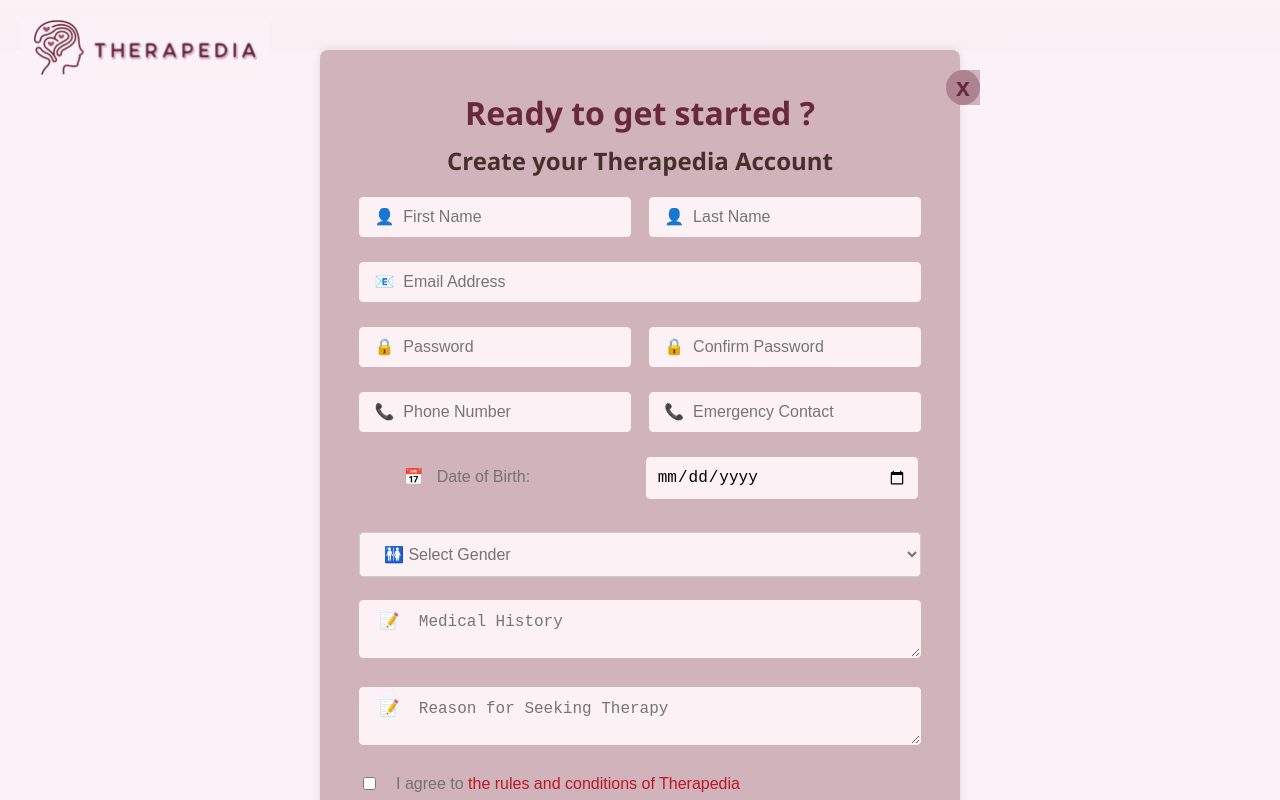
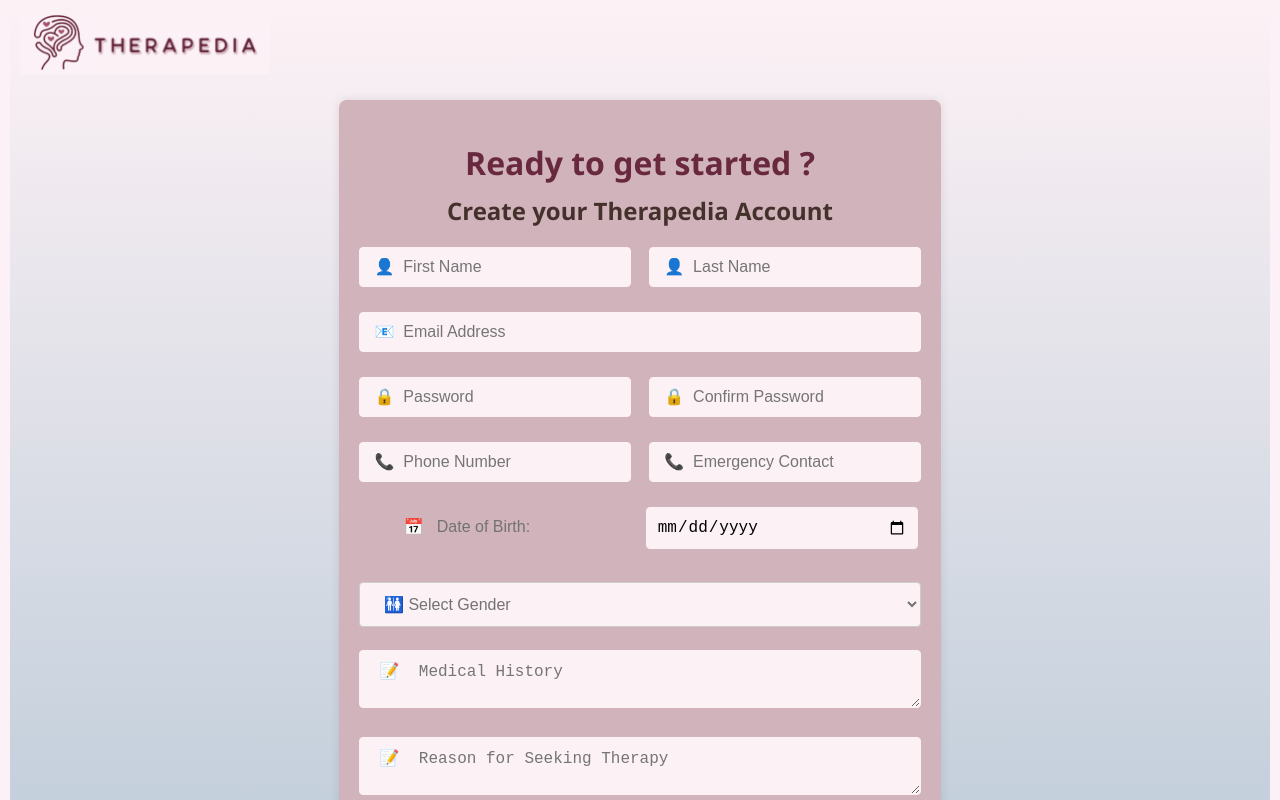
Before and after one commit to MeryemBenSalem/Therapedia, a React (Create React App) app: page /sign_up in a window 1280 px wide. Shown: the top 800 px of the page. Built offline with nearby package versions, Linux system fonts and the light colour scheme.

Commit message:
fixed errors

```diff
--- a/src/Components/Doctors.js
+++ b/src/Components/Doctors.js
@@ -34,7 +34,7 @@ function Doctors() {
         />
         <DoctorCard
           img={profile2}
-          name="Dr. Amine HAMDI"
+          name="Dr. Amine BARYOUCHA"
           title="Family and Marriage Therapy"
           stars="4.8"
           reviews="700"
--- a/src/Pages/Sign_in.js
+++ b/src/Pages/Sign_in.js
@@ -1,6 +1,8 @@
 import React, { useState } from 'react';
 import '../Styles/sign_in.css';
 import { Link } from 'react-router-dom';
+import logo from '../assets/logo.png';
+
 
 const Sign_in = () => {
     const [formData, setFormData] = useState({
@@ -24,7 +26,15 @@ const Sign_in = () => {
 
     return (
         <div className="container">
+
+
+
             <div className="sign-in-container">
+
+            <div className="logo-container">
+        <img src={logo} alt="Therapedia Logo" className="logo" />
+      </div>
+
                 <h1>Welcome Back!</h1>
                 <h2>Sign In to Your Account</h2>
                 <form onSubmit={handleSubmit}>
--- a/src/Pages/sign_up.js
+++ b/src/Pages/sign_up.js
@@ -3,7 +3,6 @@ import React, { useState } from 'react';
 import '../Styles/sign_up.css';
 import logo from '../assets/logo.png';
 import cond from '../assets/terms&conditions.pdf';
-import { Link } from 'react-router-dom';
 
 
 
@@ -39,14 +38,14 @@ const SignUp = () => {
   };
 
   return (
-
-    <div className="sign-up-container">
-        <div className="close-button-container">
-    <Link to="/welcome" className="close-button">x</Link>
-  </div>
+    <div className="container">
       <div className="logo-container">
         <img src={logo} alt="Therapedia Logo" className="logo" />
       </div>
+
+    <div className="sign-up-container">
+
+
 
       <h1>Ready to get started ?</h1>
       <h2>Create your Therapedia Account</h2>
@@ -175,6 +174,7 @@ const SignUp = () => {
 
       </form>
     </div>
+    </div>
   );
 };
 
--- a/src/Pages/sign_up_doc.js
+++ b/src/Pages/sign_up_doc.js
@@ -3,7 +3,6 @@ import React, { useState } from 'react';
 import '../Styles/sign_up_doc.css';
 import logo from '../assets/logo.png';
 import cond from '../assets/terms&conditions.pdf';
-import { Link } from 'react-router-dom';
 
 
 
@@ -39,14 +38,14 @@ const SignUp = () => {
   };
 
   return (
+    <div className="container">
+       <div className="logo-container">
+        <img src={logo} alt="Therapedia Logo" className="logo" />
+      </div>
 
     <div className="sign-up-container">
-        <div className="close-button-container">
-    <Link to="/welcome" className="close-button">x</Link>
-  </div>
-      <div className="logo-container">
-        <img src={logo} alt="Therapedia Logo" className="logo" />
-      </div>
+
+
 
       <h1>Ready to get started ?</h1>
       <h2>Join Therapedia & Make a Difference </h2>
@@ -169,6 +168,7 @@ const SignUp = () => {
 
       </form>
     </div>
+    </div>
     );
 };
 
--- a/src/Styles/Footer.css
+++ b/src/Styles/Footer.css
@@ -1,9 +1,11 @@
 .footer-section {
-    background-color: #1B2433;
+    background-color: linear-gradient(to bottom, #B0C4D3 , #FCF1F5);
+    ;
+    padding: 20px 0; /* Reduced padding to decrease height */
 }
 
 .footer-container {
-    padding: 40px;
+    padding: 20px; /* Reduced padding to decrease height */
     display: flex;
     justify-content: space-between;
     align-items: flex-start;
@@ -24,11 +26,9 @@
     letter-spacing: .8px;
 }
 
-
-
 .ft-description {
     width: 420px;
-    margin: 16px 0 40px;
+    margin: 16px 0 20px; /* Adjusted margin to reduce height */
     color: #293241;
     font-family: 'Rubik', sans-serif;
     font-size: 20px;
@@ -38,7 +38,7 @@
 
 /* Lists */
 .ft-list-title {
-    margin: 16px 0;
+    margin: 16px 0; /* Adjusted margin to reduce height */
     font-family: 'Rubik', sans-serif;
     font-size: 24px;
     font-weight: bold;
@@ -61,7 +61,7 @@
 }
 
 .ft-list-items li {
-    margin: 24px 0;
+    margin: 16px 0; /* Adjusted margin to reduce height */
     font-family: 'Rubik', sans-serif;
     font-size: 16px;
     font-weight: bold;
@@ -74,13 +74,13 @@
 
 /* CopyRight */
 .ft-copyright {
-    padding: 12px 40px; /* Adjust padding */
+    padding: 10px 20px; /* Reduced padding to decrease height */
     display: flex;
     justify-content: space-between;
     align-items: center;
     color: #343639;
     font-family: 'Rubik', sans-serif;
-    font-size: 18px; /* Adjust font size */
+    font-size: 16px; /* Adjusted font size */
     font-weight: bold;
     letter-spacing: .8px;
 }
@@ -88,25 +88,24 @@
 /* Responsive */
 @media screen and (max-width: 700px) {
     .footer-container {
-        padding: 24px;
+        padding: 12px; /* Reduced padding for small screens */
         flex-wrap: wrap; /* Allow wrapping on small screens */
     }
     .ft-description {
         width: 100%;
-        margin: 16px 0 24px;
+        margin: 12px 0; /* Adjusted margin to reduce height */
     }
     .ft-input {
         width: 100%;
-        margin: 16px 0;
+        margin: 12px 0; /* Adjusted margin to reduce height */
     }
     .ft-btn {
         width: 100%;
-        margin: 0 0 16px;
+        margin: 0 0 12px; /* Adjusted margin to reduce height */
     }
     .ft-copyright {
-        padding: 18px;
+        padding: 12px; /* Reduced padding for small screens */
         display: block;
         text-align: center;
     }
-
 }
--- a/src/Styles/Navbar.css
+++ b/src/Styles/Navbar.css
@@ -5,12 +5,7 @@
     align-items: center;
     height: 20px;
     background-color: #FCF1F5;
-
-
 }
-
-
-
 
 .navbar-items {
     list-style-type: none;
@@ -20,9 +15,8 @@
     gap: 32px;
     font-family: 'Rubik', sans-serif;
     position: absolute;
-    top: 33px;
-    left: 380px;
-
+    top: 20px; /* Adjusted value to move the items to the top */
+    left: 250px; /* Adjusted value to move items to the left */
 }
 
 .navbar-items > li {
@@ -32,21 +26,22 @@
 
 .navbar-links {
     text-decoration: none;
-    color: #000000; /* Black */
+    color: #68283D ;
     font-size: 18px;
+    font-weight: bold; /* Bold */
     letter-spacing: .8px;
     margin-top: 5px;
 }
 
 .navbar-links:hover {
-    color: #68283D; /* Dark red */
+    color: red; /* Dark red */
 }
 
 .navbar-btn-container {
     margin-left: auto; /* Pushes the button to the right */
     background: transparent;
-
-  }
+    margin-right: 0px; /* Adjusted value to move the button to the right */
+}
 
 .navbar-btn {
     padding: 14px 20px;
@@ -60,7 +55,7 @@
     letter-spacing: .8px;
     cursor: pointer;
     transition: all .4s ease;
-
+    margin-right: 0px; /* Adjusted value to move the button to the right */
 }
 
 .navbar-btn:hover {
@@ -130,7 +125,6 @@
     letter-spacing: .2px;
     transition: color .3s ease-in-out;
     margin-top: 0%;
-
 }
 
 .mobile-navbar-links li a:hover {
@@ -161,4 +155,6 @@
 .logo {
     width: 250px;
     height: auto;
+    top: 10px; /* Adjusted value to move the items to the top */
+    margin-top: -5px;
 }
--- a/src/Styles/sign_in.css
+++ b/src/Styles/sign_in.css
@@ -2,11 +2,12 @@
 .container {
     display: flex;
     justify-content: center;
-    align-items: center; /* Center alignment vertically */
+    align-items: flex-start; /* Align items to the top */
     height: 100vh; /* Full viewport height */
     background: linear-gradient(to bottom, #FCF1F5, #B0C4D3);
     margin: 10px;
     padding-right: 10px;
+    padding-top: 120px; /* Add padding to the top */
 }
 
 .sign-in-container {
--- a/src/Styles/sign_up.css
+++ b/src/Styles/sign_up.css
@@ -1,6 +1,11 @@
 /* sign_up.css */
-html {
+
+
+.container {
   background: linear-gradient(to bottom, #FCF1F5, #B0C4D3);
+  padding: 150px;
+
+
 }
 
 
@@ -17,6 +22,7 @@ html {
   width: 250px;
   height: auto;
 }
+
 .sign-up-container {
   max-width: 600px;
   margin: 50px auto;
@@ -27,6 +33,10 @@ html {
   display: flex;
   flex-direction: column;
   align-items: center;
+  position: absolute; /* Position the container */
+  top: 50px; /* Adjust top position */
+  left: 50%; /* Center horizontally */
+  transform: translateX(-50%); /* Center horizontally */
 }
 
   h1{
--- a/src/Styles/sign_up_doc.css
+++ b/src/Styles/sign_up_doc.css
@@ -1,9 +1,13 @@
 /* sign_up.css */
-html {
-  background: linear-gradient(to bottom, #FCF1F5, #B0C4D3);}
+html{
+  background: linear-gradient(to bottom, #FCF1F5, #B0C4D3);
 
-  body {
-    background: linear-gradient(to bottom, #FCF1F5, #B0C4D3);}
+
+}
+.container {
+  background: linear-gradient(to bottom, #FCF1F5, #B0C4D3);
+  padding: 150px;
+}
 
 
 
@@ -30,8 +34,10 @@ html {
     display: flex;
     flex-direction: column;
     align-items: center;
-
-
+    position: absolute; /* Position the container */
+    top: 50px; /* Adjust top position */
+    left: 50%; /* Center horizontally */
+    transform: translateX(-50%); /* Center horizontally */
   }
 
     h1{
```
Lines whose indentation alone changed are shown as unchanged.
